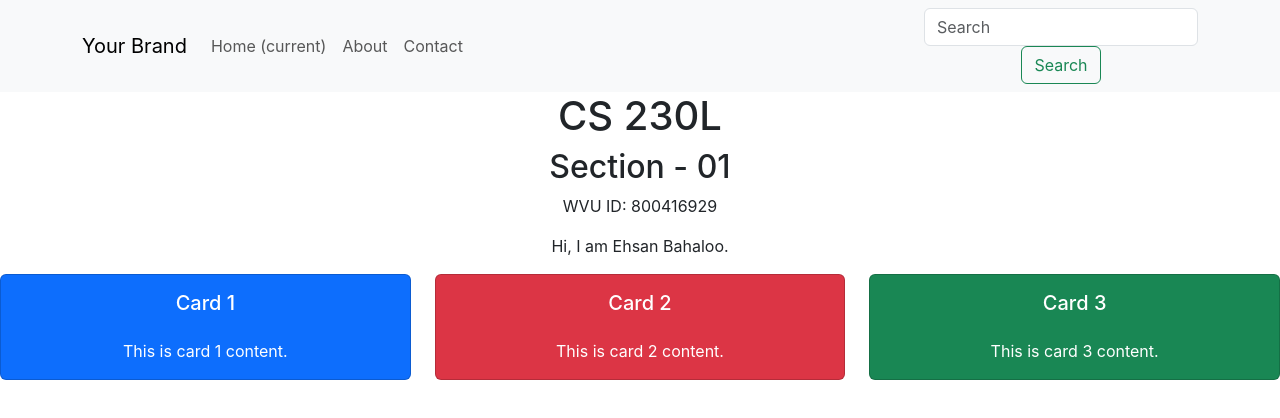
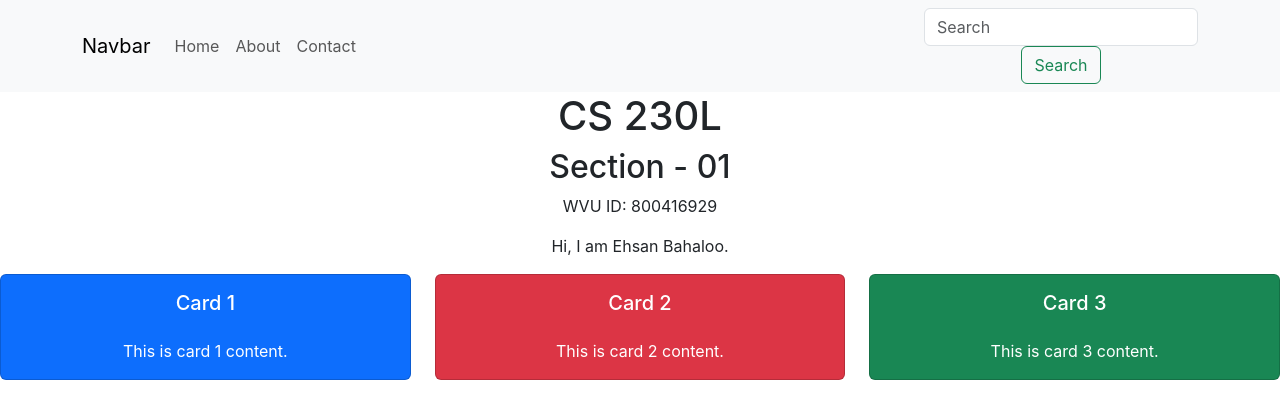
Before and after one commit to ebahaloowvu/CS230L7, a React (Create React App) app: page / in a window 1280 px wide. Shown: the top 418 px of the page. Built offline with nearby package versions, Linux system fonts and the light colour scheme; the HTML template or start-up script is replaced by a standard one.

Commit message:
Update Navbar.js

```diff
--- a/src/Navbar.js
+++ b/src/Navbar.js
@@ -5,7 +5,7 @@ const Navbar = () => {
     <nav className="navbar navbar-expand-lg navbar-light bg-light">
       <div className="container">
         <a className="navbar-brand" href="#">
-          Your Brand
+          Navbar
         </a>
         <button
           className="navbar-toggler"
@@ -22,7 +22,7 @@ const Navbar = () => {
           <ul className="navbar-nav ml-auto">
             <li className="nav-item active">
               <a className="nav-link" href="#">
-                Home <span className="sr-only">(current)</span>
+                Home <span className="sr-only"></span>
               </a>
             </li>
             <li className="nav-item">
```
